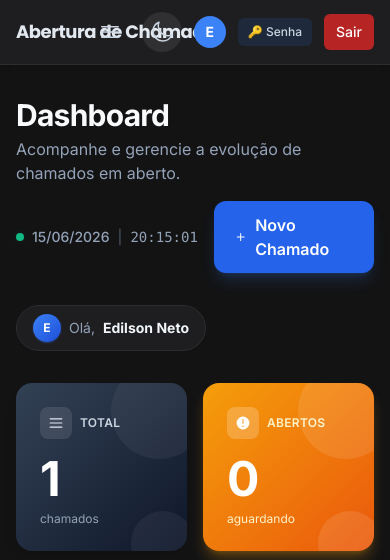
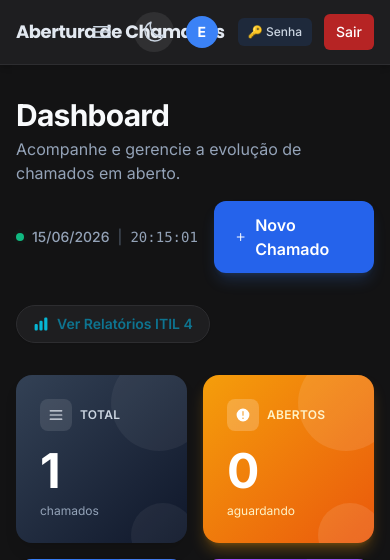
Before and after one commit to Eddy8080/Digiana-Chamados, a Django app: page / in a window 390 px wide. Shown: the top 560 px of the page. Run offline with Django 3.2, Linux system fonts and the light colour scheme; a user stored in the database is signed in; data comes from the database, SQL or seed files in the repository; some libraries are stand-ins or nearby versions.

Commit message:
fix: saudação volta à navbar; Relatórios vira botão no dashboard
- Remove link Relatórios da navbar (desktop e mobile) — nav admin volta
  a 7 itens, com folga confortável em xl (1280px+)
- Restaura saudação "Olá, nome" no lugar original (hidden xl:inline)
- Adiciona botão pill "Ver Relatórios ITIL 4" acima dos cards de métricas
  no dashboard, visível apenas para admin

Co-Authored-By: Claude Sonnet 4.6 <noreply@anthropic.com>

```diff
--- a/templates/base.html
+++ b/templates/base.html
@@ -330,10 +330,6 @@
                         {% endif %}
 
                         {% if user_role == 'admin' %}
-                        <a href="{% url 'relatorios' %}"
-                           class="px-2.5 py-1.5 rounded-md text-sm font-medium transition whitespace-nowrap border border-dashed
-                                  {% if url_name == 'relatorios' %}bg-slate-700 text-white border-cyan-500/60{% else %}text-slate-300 hover:text-white hover:bg-slate-800 border-cyan-500/30 hover:border-cyan-500/60{% endif %}">Relatórios</a>
-
                         <a href="{% url 'sistemas_list' %}"
                            class="px-2.5 py-1.5 rounded-md text-sm font-medium transition whitespace-nowrap border border-dashed
                                   {% if url_name == 'sistemas_list' or url_name == 'sistema_create' or url_name == 'sistema_update' %}bg-slate-700 text-white border-emerald-500/60{% else %}text-slate-300 hover:text-white hover:bg-slate-800 border-emerald-500/30 hover:border-emerald-500/60{% endif %}">Sistemas</a>
@@ -399,6 +395,7 @@
                         <input type="file" id="nav-foto-input" accept="image/*" class="sr-only">
 
                         <div class="flex items-center space-x-2">
+                            <span class="hidden xl:inline text-sm text-slate-400">Olá, <strong class="text-slate-200">{{ user.get_full_name|default:user.username }}</strong></span>
                             <a href="{% url 'alterar_senha' %}" class="px-2.5 py-1.5 rounded-md text-xs font-medium bg-slate-800 hover:bg-slate-700 text-slate-300 transition" title="Alterar Senha">🔑 Senha</a>
                         </div>
                         <a href="{% url 'logout' %}" class="px-3 py-2 rounded-md text-sm font-medium bg-red-600/80 hover:bg-red-600 text-white transition">Sair</a>
@@ -429,9 +426,6 @@
                 {% endif %}
 
                 {% if user_role == 'admin' %}
-                <a href="{% url 'relatorios' %}"
-                   class="block px-3 py-2.5 rounded-md text-sm font-medium transition
-                          {% if url_name == 'relatorios' %}bg-slate-700 text-white{% else %}text-slate-300 hover:text-white hover:bg-slate-800{% endif %}">Relatórios</a>
                 <a href="{% url 'sistemas_list' %}"
                    class="block px-3 py-2.5 rounded-md text-sm font-medium transition
                           {% if url_name == 'sistemas_list' or url_name == 'sistema_create' or url_name == 'sistema_update' %}bg-slate-700 text-white{% else %}text-slate-300 hover:text-white hover:bg-slate-800{% endif %}">Sistemas</a>
--- a/templates/core/dashboard.html
+++ b/templates/core/dashboard.html
@@ -40,14 +40,18 @@
         </div>
     </div>
 
-    <!-- Saudação -->
-    <div class="flex items-center gap-2 w-fit px-4 py-2 rounded-full bg-white border border-slate-200 shadow-sm">
-        <div class="w-7 h-7 rounded-full bg-gradient-to-br from-blue-500 to-blue-700 flex items-center justify-center text-white text-xs font-bold shrink-0 shadow-sm shadow-blue-500/30">
-            {{ user.get_full_name|default:user.username|slice:":1"|upper }}
-        </div>
-        <span class="text-sm text-slate-500">Olá,</span>
-        <strong class="text-sm text-slate-800">{{ user.get_full_name|default:user.username }}</strong>
+    {% if user_role == 'admin' %}
+    <!-- Atalho Relatórios (admin) -->
+    <div>
+        <a href="{% url 'relatorios' %}"
+           class="inline-flex items-center gap-2 px-4 py-2 rounded-full bg-white border border-cyan-200 shadow-sm text-sm font-semibold text-cyan-700 hover:bg-cyan-50 hover:border-cyan-400 transition">
+            <svg xmlns="http://www.w3.org/2000/svg" viewBox="0 0 20 20" fill="currentColor" class="w-4 h-4 text-cyan-500">
+                <path d="M15.5 2A1.5 1.5 0 0 0 14 3.5v13a1.5 1.5 0 0 0 1.5 1.5h1a1.5 1.5 0 0 0 1.5-1.5v-13A1.5 1.5 0 0 0 16.5 2h-1ZM9.5 6A1.5 1.5 0 0 0 8 7.5v9A1.5 1.5 0 0 0 9.5 18h1a1.5 1.5 0 0 0 1.5-1.5v-9A1.5 1.5 0 0 0 10.5 6h-1ZM3.5 10A1.5 1.5 0 0 0 2 11.5v5A1.5 1.5 0 0 0 3.5 18h1A1.5 1.5 0 0 0 6 16.5v-5A1.5 1.5 0 0 0 4.5 10h-1Z"/>
+            </svg>
+            Ver Relatórios ITIL 4
+        </a>
     </div>
+    {% endif %}
 
     <!-- Cards de Métricas -->
     <div class="grid grid-cols-2 md:grid-cols-5 gap-4">
```
